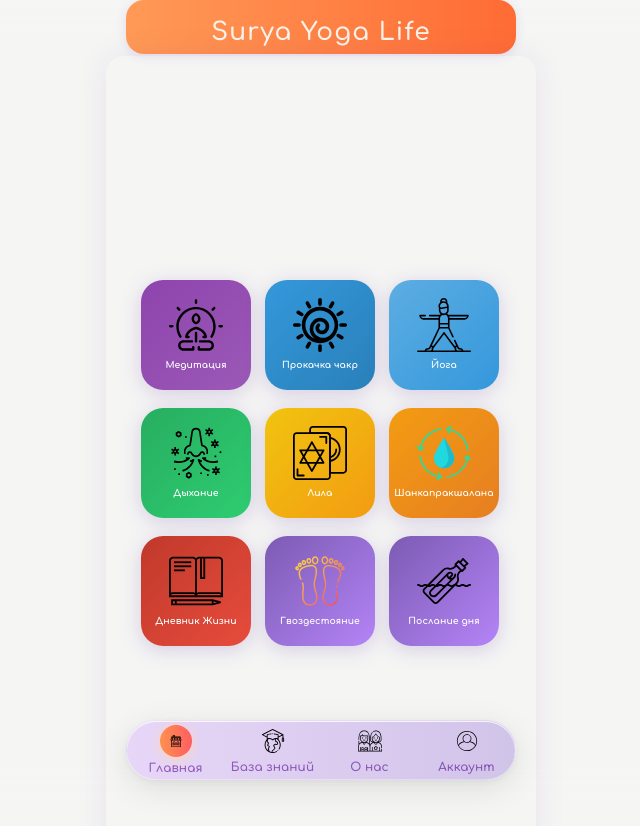
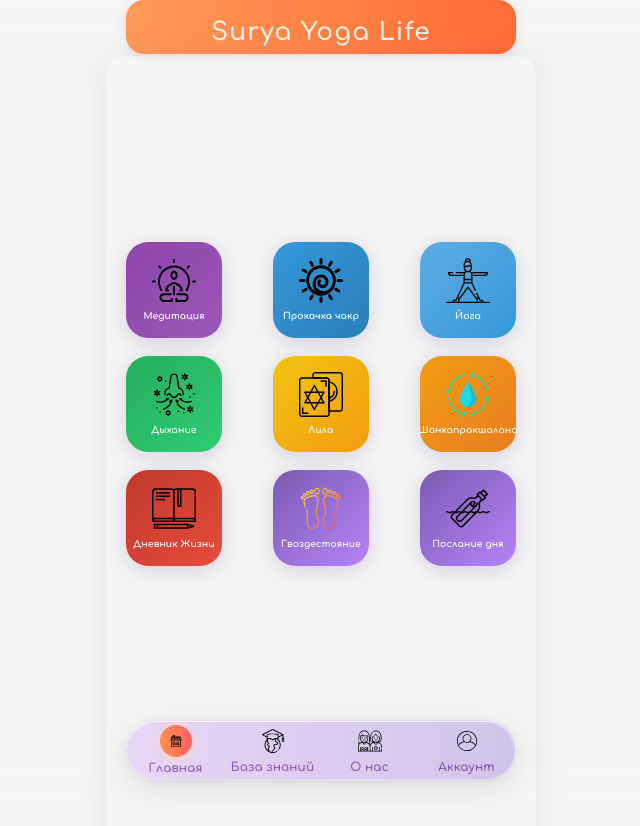
Before and after one commit to marselbeijing/Surya-Yoga-Life, a React (Create React App) app: page / in a window 1280 px wide. Shown: the top 826 px of the page, without its empty margins (319-959 px from the left). Built offline with nearby package versions, Linux system fonts and the light colour scheme.

Commit message:
Главная: адаптивное центрирование иконок, крупнее на мобильных, padding для нижнего бара

```diff
--- a/src/components/MainSections.css
+++ b/src/components/MainSections.css
@@ -4,9 +4,8 @@
   justify-content: flex-end;
   align-items: center;
   min-height: calc(100vh - 210px);
-  padding: 0;
+  padding: 0 0 80px 0;
   width: 100%;
-  max-width: 400px;
   margin: 0 auto;
 }
 
@@ -16,7 +15,7 @@
   gap: 1.125rem 0.75rem;
   margin-top: 2rem;
   width: 100%;
-  max-width: 360px;
+  justify-items: center;
 }
 
 .om-bg-animated {
@@ -33,8 +32,12 @@
 .section-card {
   background: linear-gradient(135deg, #7c5bb3 0%, #b484f7 100%);
   border-radius: 1.375rem;
-  width: 6.875rem;
-  height: 6.875rem;
+  width: 7.5vw;
+  height: 7.5vw;
+  min-width: 90px;
+  min-height: 90px;
+  max-width: 120px;
+  max-height: 120px;
   display: flex;
   flex-direction: column;
   align-items: center;
@@ -90,8 +93,12 @@
 }
 
 .section-icon {
-  width: 3.375rem;
-  height: 3.375rem;
+  width: 3.5vw;
+  height: 3.5vw;
+  min-width: 38px;
+  min-height: 38px;
+  max-width: 54px;
+  max-height: 54px;
   background: none;
   border-radius: 0;
   overflow: visible;
@@ -103,8 +110,8 @@
 }
 
 .section-icon img {
-  width: 3.375rem !important;
-  height: 3.375rem !important;
+  width: 100% !important;
+  height: 100% !important;
   object-fit: contain;
   border-radius: 0;
   display: flex;
```
